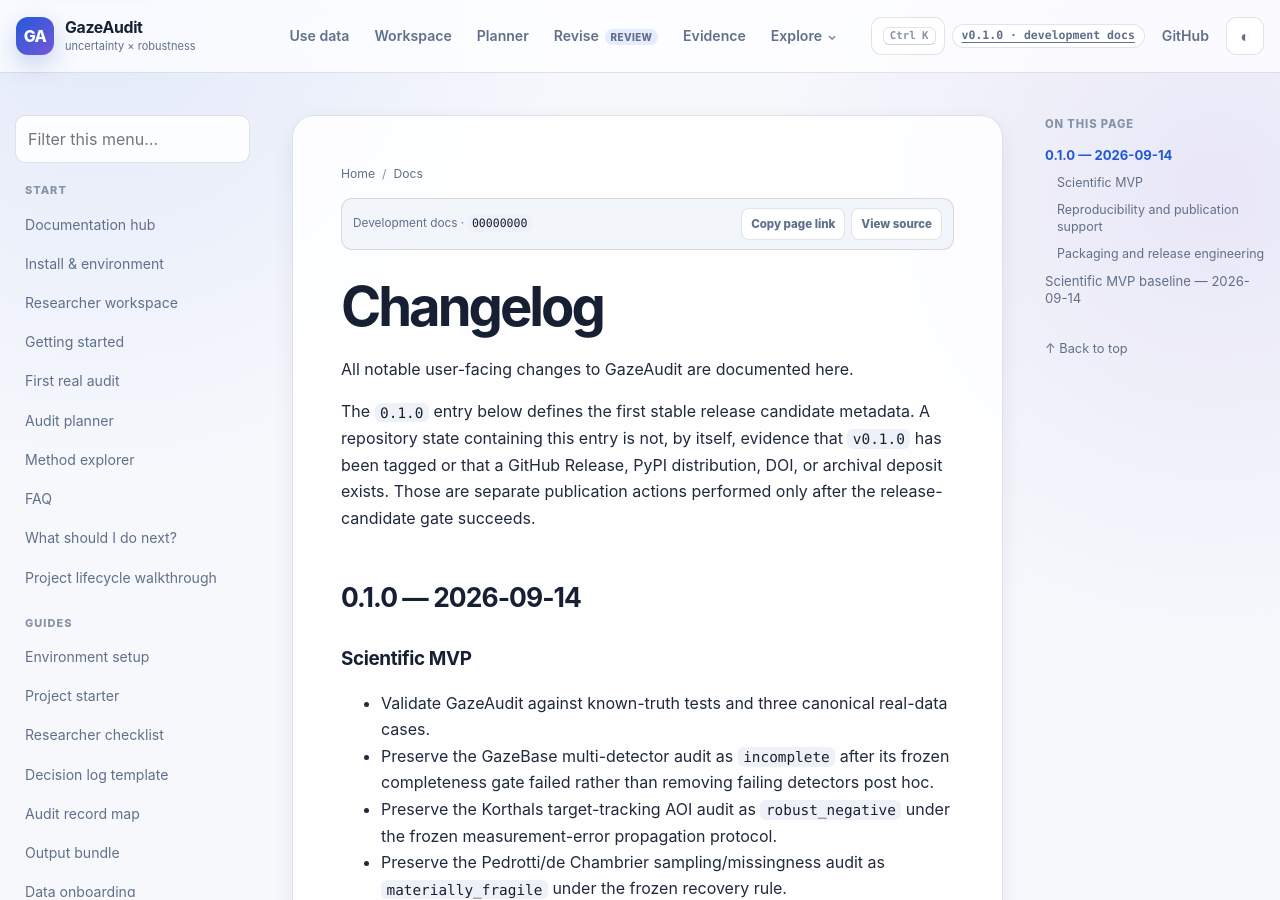
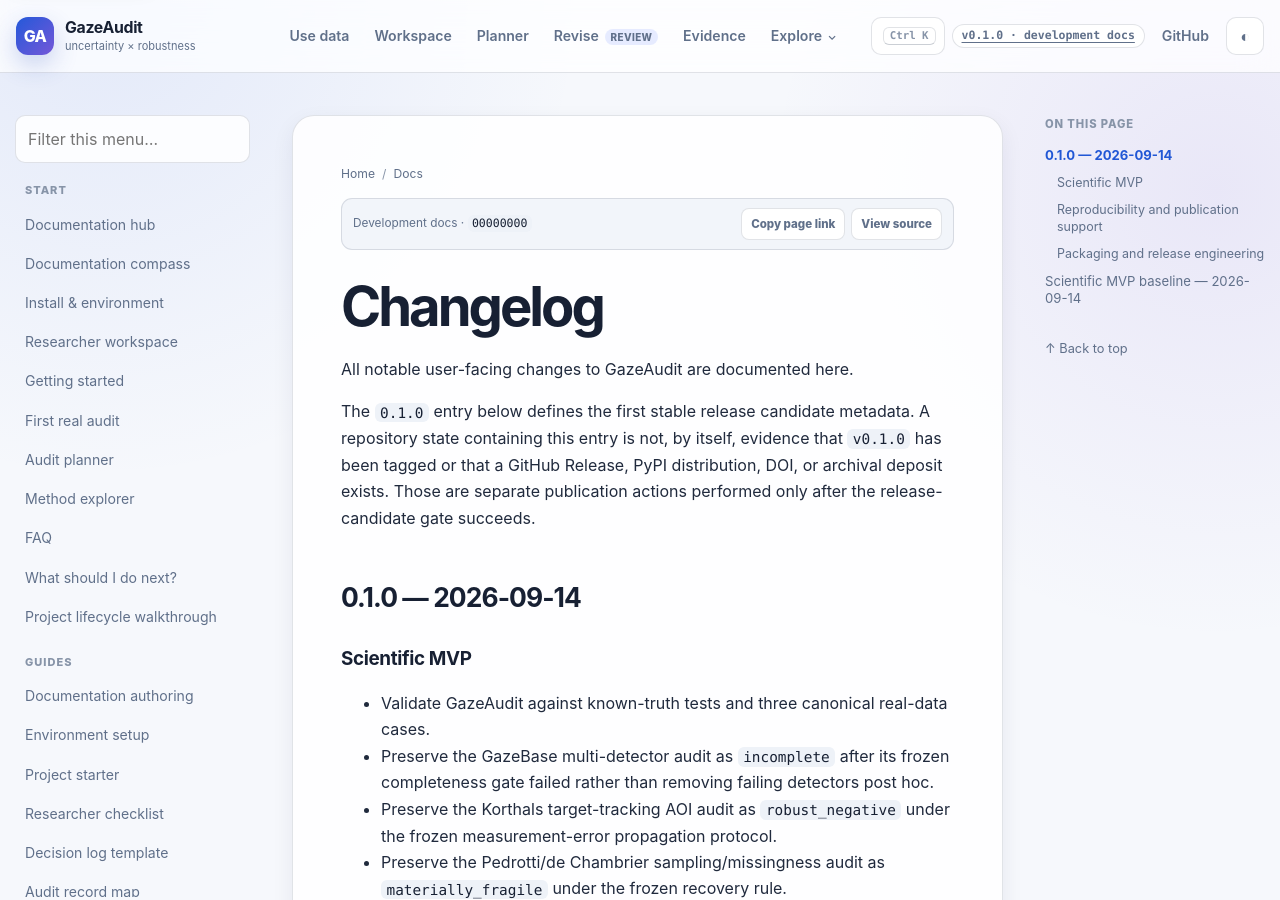
Before and after one commit to stefanosbalaskas/GazeAudit, a Jekyll site: the page built from CHANGELOG.md, in a window 1280 px wide and 900 px high. Built offline with Jekyll 4.4.1, drawn with Linux system fonts in a browser that asks for light colours; our own code applies the rules of GitHub Pages for plain Markdown files.

Commit message:
docs: add documentation compass to navigation

```diff
--- a/_layouts/default.html
+++ b/_layouts/default.html
@@ -67,6 +67,7 @@
             <div class="nav-explore-group">
               <span>Learn</span>
               <a href="{{ '/docs/' | relative_url }}">Documentation</a>
+              <a href="{{ '/docs/documentation-map/' | relative_url }}">Documentation compass</a>
               <a href="{{ '/docs/install/' | relative_url }}">Install & environment</a>
               <a href="{{ '/docs/guides/' | relative_url }}">Guides</a>
               <a href="{{ '/docs/examples/' | relative_url }}">Examples</a>
@@ -164,6 +165,7 @@
           <nav class="docs-nav" data-docs-nav>
             <p class="nav-label">Start</p>
             <a href="{{ '/docs/' | relative_url }}">Documentation hub</a>
+            <a href="{{ '/docs/documentation-map/' | relative_url }}">Documentation compass</a>
             <a href="{{ '/docs/install/' | relative_url }}">Install & environment</a>
             <a href="{{ '/docs/workspace/' | relative_url }}">Researcher workspace</a>
             <a href="{{ '/docs/getting-started/' | relative_url }}">Getting started</a>
@@ -173,6 +175,7 @@
             <a href="{{ '/docs/faq/' | relative_url }}">FAQ</a>
 
             <p class="nav-label">Guides</p>
+            <a href="{{ '/docs/guides/documentation-authoring/' | relative_url }}">Documentation authoring</a>
             <a href="{{ '/docs/guides/environment-setup/' | relative_url }}">Environment setup</a>
             <a href="{{ '/docs/guides/project-starter/' | relative_url }}">Project starter</a>
             <a href="{{ '/docs/guides/researcher-audit-checklist/' | relative_url }}">Researcher checklist</a>
@@ -188,6 +191,7 @@
             <a href="{{ '/docs/guides/interoperability/' | relative_url }}">Interoperability</a>
 
             <p class="nav-label">Examples</p>
+            <a href="{{ '/docs/examples/documentation-intent-routing/' | relative_url }}">Documentation intent routing</a>
             <a href="{{ '/docs/examples/install-smoke-check/' | relative_url }}">Install smoke check</a>
             <a href="{{ '/docs/examples/first-real-audit/' | relative_url }}">First real audit example</a>
             <a href="{{ '/docs/examples/study-preflight/' | relative_url }}">Study preflight</a>
```
